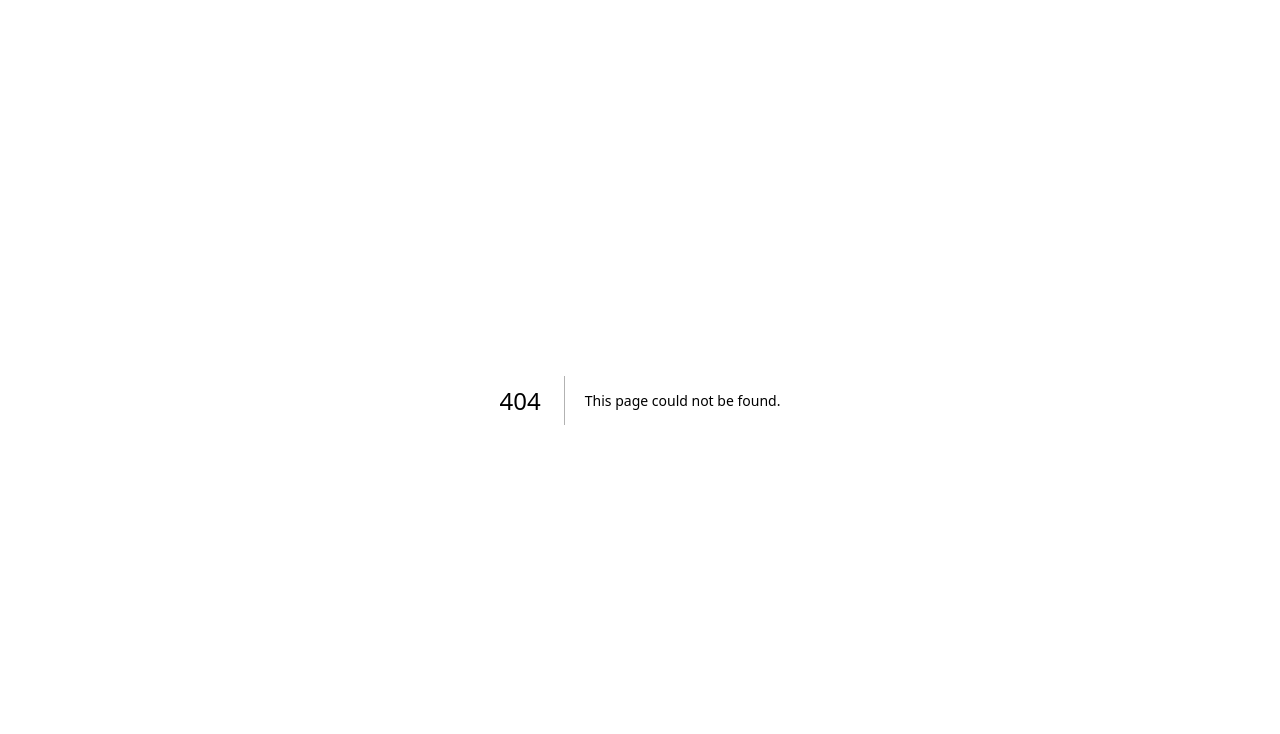
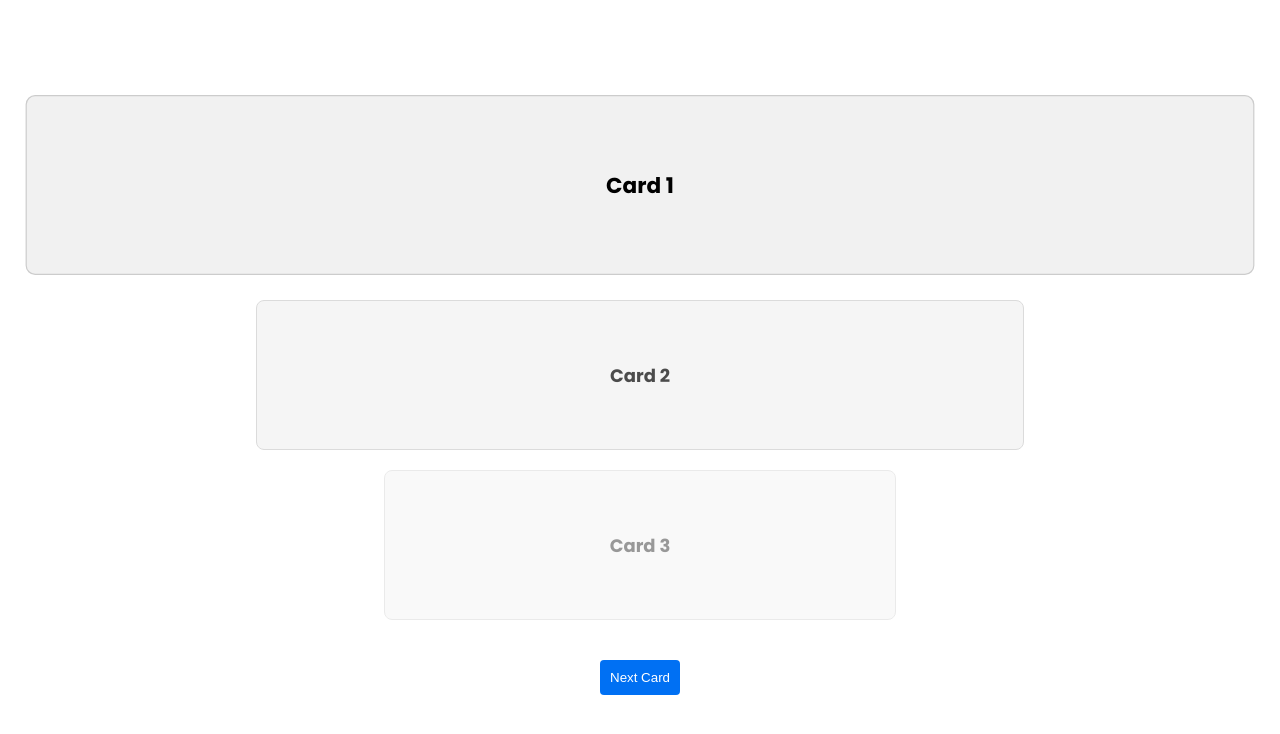
Before and after one commit to sumanthakur0401/proud-project, a Next.js app: page /Volunteer/components/ScrollBar in a window 1280 px wide. Before the commit this address had no page. Shown: the top 734 px of the page. Built offline with nearby package versions, Linux system fonts and the light colour scheme.

Commit message:
Adding Scroll-Component

```diff
--- /dev/null
+++ b/pages/Volunteer/components/ScrollBar.js
@@ -0,0 +1,62 @@
+// ThreeCards.js
+import { useState, useEffect } from 'react';
+import styles from '@/styles/Vol_styles/scrollBar.module.css';
+
+const ScrollBar = () => {
+  const totalCards = 8; // Total number of cards
+  const visibleCards = 3; // Number of cards to show at a time
+
+  const [cards, setCards] = useState(Array.from({ length: totalCards }, (_, index) => index + 1));
+  const [startIndex, setStartIndex] = useState(0);
+
+  const handleNextCard = () => {
+    setStartIndex((prevIndex) => (prevIndex + 1) % totalCards);
+  };
+
+  const handlePreviousCard = () => {
+    setStartIndex((prevIndex) => (prevIndex - 1 + totalCards) % totalCards);
+  };
+
+  const visibleCardIndices = Array.from({ length: visibleCards }, (_, index) => (startIndex + index) % totalCards);
+
+  useEffect(() => {
+    const topCard = document.querySelector(`.${styles.active}`);
+    if (topCard) {
+      topCard.style.transition = 'transform 0.3s ease-in-out, opacity 0.3s ease-in-out'; // Adjusted transition properties
+      topCard.style.transform = 'scale(1.2)';
+      topCard.style.opacity = 1; // Added opacity for smoother visibility
+    }
+
+    return () => {
+      // Cleanup animation on unmount
+      if (topCard) {
+        topCard.style.transition = 'none';
+        topCard.style.transform = 'none';
+        topCard.style.opacity = 0;
+      }
+    };
+  }, [startIndex]);
+
+  return (
+    <div className={styles.container}>
+      {startIndex !== 0 && (
+        <button className={styles.button} onClick={handlePreviousCard}>
+          Previous Card
+        </button>
+      )}
+      {visibleCardIndices.map((index, i) => (
+        <div
+          key={cards[index]}
+          className={`${styles.card} ${i === 0 && styles.active} ${i === 0 ? styles['card-1'] : i === 1 ? styles['card-2'] : styles['card-3']}`}
+        >
+          <h2>Card {cards[index]}</h2>
+        </div>
+      ))}
+      <button className={styles.button} onClick={handleNextCard}>
+        Next Card
+      </button>
+    </div>
+  );
+};
+
+export default ScrollBar;
--- a/pages/index.js
+++ b/pages/index.js
@@ -16,7 +16,7 @@ export default function Home() {
       </Head>
       <main className={`${styles.main} ${inter.className}`}>
         <div className={styles.description}>
-          <Link href="/Volunteer/home">Let's get started.</Link>
+          <Link href="/Volunteer/components/ScrollBar">Let's get started.</Link>
         </div>
       </main>
     </>
--- /dev/null
+++ b/styles/Vol_styles/scrollBar.module.css
@@ -0,0 +1,62 @@
+/* ThreeCards.module.css */
+
+.container {
+    margin-top: 10px;
+    display: flex;
+    flex-direction: column; /* Align cards vertically */
+    align-items: center;
+  }
+
+  .card {
+    height: 150px;
+    margin-bottom: 20px; /* Spacing between cards */
+    background-color: #f1f1f1;
+    border: 1px solid #ccc;
+    border-radius: 8px;
+    display: flex;
+    justify-content: center;
+    align-items: center;
+    transition: transform 0.3s ease-in-out;
+  }
+
+  .card h2 {
+    font-size: 18px;
+  }
+
+  .card.active {
+    transform: scale(1.2); /* Larger scale for the active card */
+  }
+
+  .card-1 {
+    width: 80%;
+    opacity: 100%;
+    margin-top: 100px;
+    margin-bottom: 40px;/* Width of the top card */
+  }
+
+  .card-2 {
+    width: 60%;
+    opacity: 70%;/* 70% of the top card's width */
+  }
+
+  .card-3 {
+    width: 40%;
+    opacity: 40%; /* 40% of the top card's width */
+  }
+
+  /* Add a local class to the button */
+  .button {
+    margin-top: 20px;
+    padding: 10px;
+    background-color: #0070f3;
+    color: #fff;
+    border: none;
+    border-radius: 4px;
+    cursor: pointer;
+    transition: background-color 0.3s ease-in-out;
+  }
+
+  /* Adjust the local class in the selector */
+  .button:hover {
+    background-color: #0056b3;
+  }
```
Also changed, not shown: package.json (+6 -2 lines), 1 other file (tests, documents, lock files or other folders).
